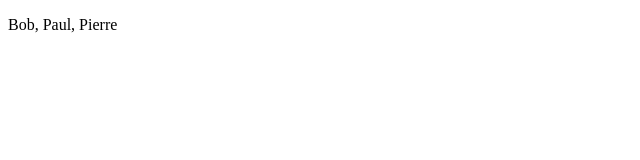
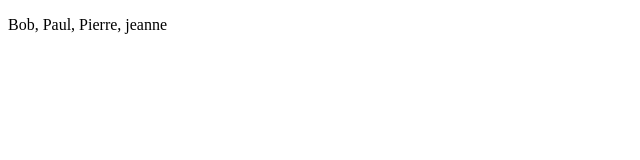
Before and after one commit to natH83/tpGit1, a plain HTML site: page mescontacts.html in a window 1280 px wide. Shown: the full height of the page, 0-640 px from the left. Drawn offline with Linux system fonts and the light colour scheme.

Commit message:
4eme version

```diff
--- a/mescontacts.html
+++ b/mescontacts.html
@@ -4,6 +4,6 @@
 	<title>mes contacts</title>
 </head>
 <body>
-<p>Bob, Paul, Pierre</p>
+<p>Bob, Paul, Pierre, jeanne</p>
 </body>
 </html>
```
